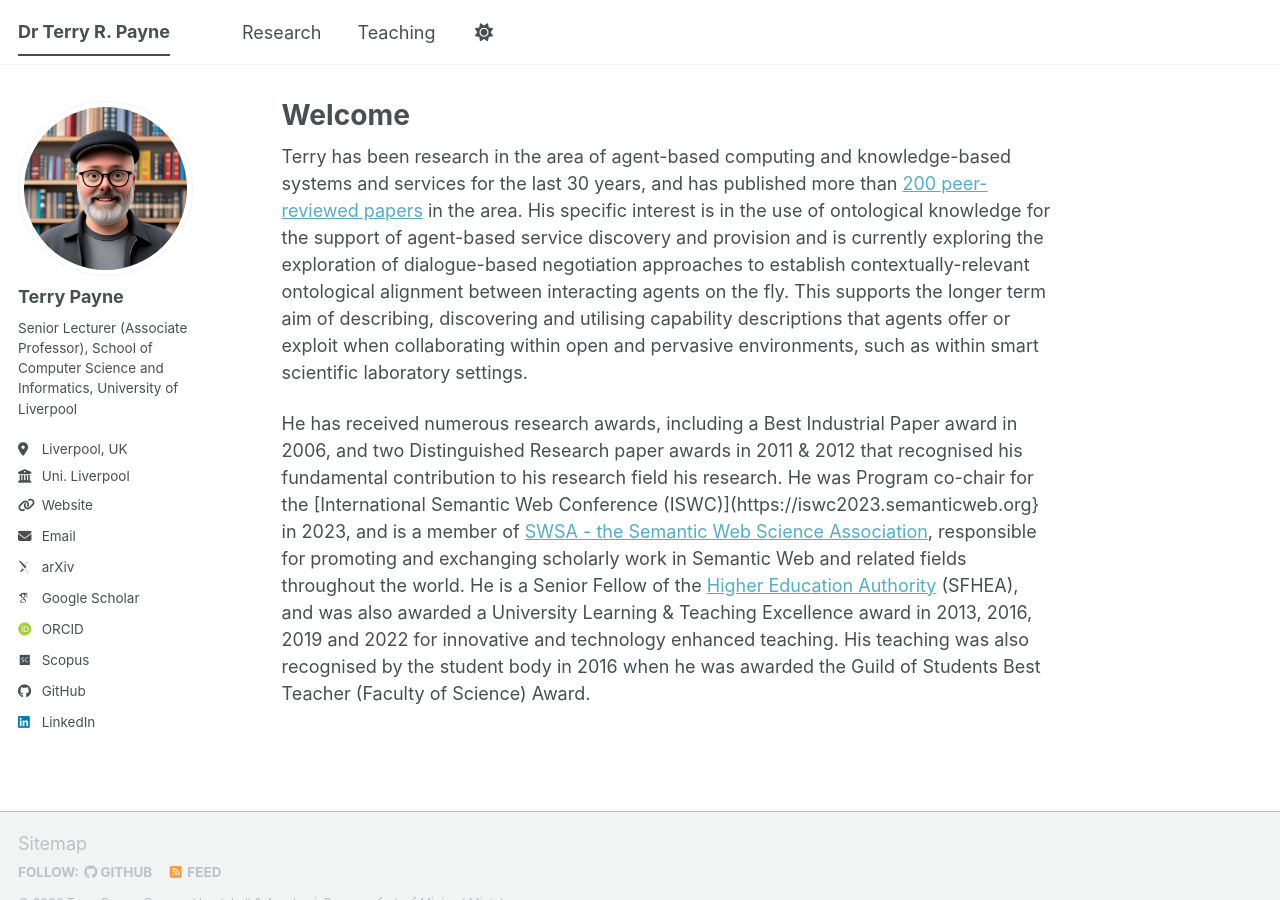
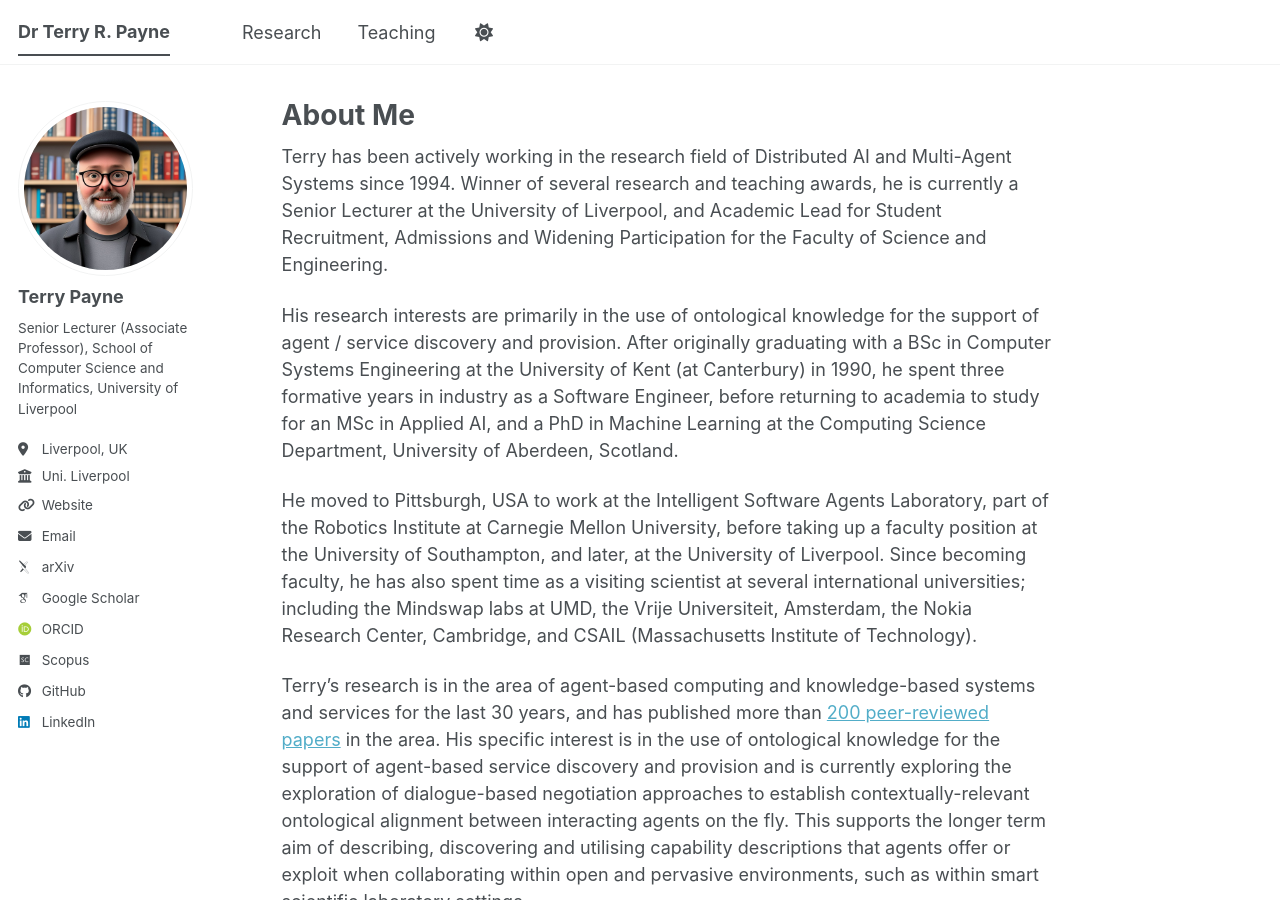
Before and after one commit to cappuccinofreak/cappuccinofreak.github.io, a Jekyll site: the page built from _pages/about.md, in a window 1280 px wide and 900 px high. Built offline with Jekyll 4.4.1, drawn with Linux system fonts in a browser that asks for light colours; some web fonts are replaced; a script bundle is joined from its source files by our own code; library files that are not in the unit come from our copies.

Commit message:
Update about.md

```diff
--- a/_pages/about.md
+++ b/_pages/about.md
@@ -1,12 +1,18 @@
 ---
 permalink: /
-title: "Welcome"
+title: "About Me"
 author_profile: true
 redirect_from:
   - /about/
   - /about.html
 ---
 
-Terry has been research in the area of agent-based computing and knowledge-based systems and services for the last 30 years, and has published more than [200 peer-reviewed papers](https://www.liverpool.ac.uk/people/terry-payne/research-outputs) in the area. His specific interest is in the use of ontological knowledge for the support of agent-based service discovery and provision and is currently exploring the exploration of dialogue-based negotiation approaches to establish contextually-relevant ontological alignment between interacting agents on the fly. This supports the longer term aim of describing, discovering and utilising capability descriptions that agents offer or exploit when collaborating within open and pervasive environments, such as within smart scientific laboratory settings.
+Terry has been actively working in the research field of Distributed AI and Multi-Agent Systems since 1994.  Winner of several research and teaching awards, he is currently a Senior Lecturer at the University of Liverpool, and Academic Lead for Student Recruitment, Admissions and Widening Participation for the Faculty of Science and Engineering.
+
+His research interests are primarily in the use of ontological knowledge for the support of agent / service discovery and provision. After originally graduating with a BSc in Computer Systems Engineering at the University of Kent (at Canterbury) in 1990, he spent three formative years in industry as a Software Engineer, before returning to academia to study for an MSc in Applied AI, and a PhD in Machine Learning at the Computing Science Department, University of Aberdeen, Scotland.
+
+He moved to Pittsburgh, USA to work at the Intelligent Software Agents Laboratory, part of the Robotics Institute at Carnegie Mellon University, before taking up a faculty position at the University of Southampton, and later, at the University of Liverpool.  Since becoming faculty, he has also spent time as a visiting scientist at several international universities; including the Mindswap labs at UMD, the Vrije Universiteit, Amsterdam, the Nokia Research Center, Cambridge, and CSAIL (Massachusetts Institute of Technology).
+
+Terry's research is in the area of agent-based computing and knowledge-based systems and services for the last 30 years, and has published more than [200 peer-reviewed papers](https://www.liverpool.ac.uk/people/terry-payne/research-outputs) in the area. His specific interest is in the use of ontological knowledge for the support of agent-based service discovery and provision and is currently exploring the exploration of dialogue-based negotiation approaches to establish contextually-relevant ontological alignment between interacting agents on the fly. This supports the longer term aim of describing, discovering and utilising capability descriptions that agents offer or exploit when collaborating within open and pervasive environments, such as within smart scientific laboratory settings.
 
 He has received numerous research awards, including a Best Industrial Paper award in 2006, and two Distinguished Research paper awards in 2011 & 2012 that recognised his fundamental contribution to his research field his research. He was Program co-chair for the [International Semantic Web Conference (ISWC)](https://iswc2023.semanticweb.org} in 2023, and is a member of [SWSA - the Semantic Web Science Association](https://swsa.semanticweb.org), responsible for promoting and exchanging scholarly work in Semantic Web and related fields throughout the world. He is a Senior Fellow of the [Higher Education Authority](https://www.advance-he.ac.uk) (SFHEA), and was also awarded a University Learning & Teaching Excellence award in 2013, 2016, 2019 and 2022 for innovative and technology enhanced teaching. His teaching was also recognised by the student body in 2016 when he was awarded the Guild of Students Best Teacher (Faculty of Science) Award.
```
